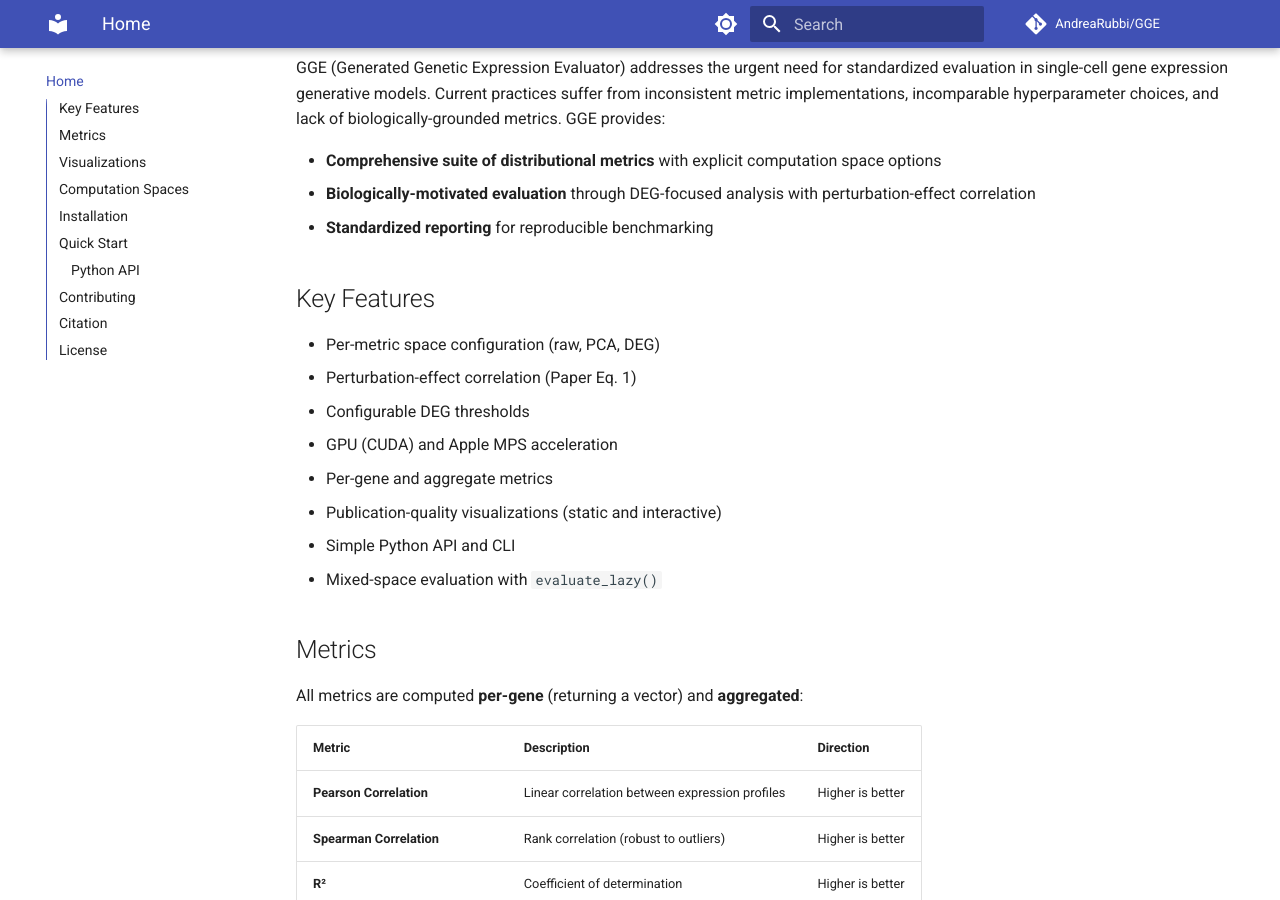
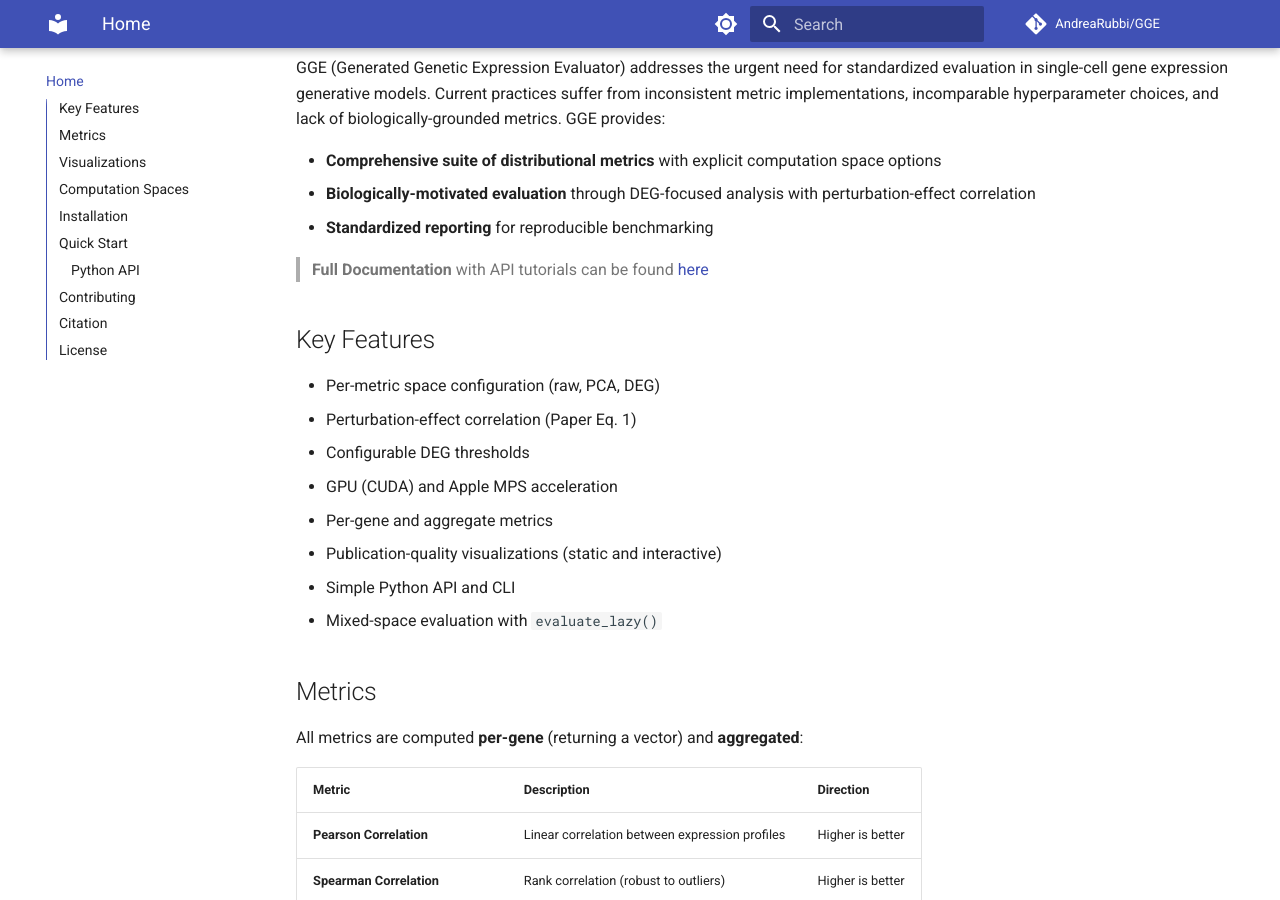
Before and after one commit to AndreaRubbi/GGE, an MkDocs documentation site: the page built from docs/index.md, in a window 1280 px wide and 900 px high, scrolled down 821 px. Built offline with MkDocs 1.6.1 and Material for MkDocs 9.7.7, drawn with Linux system fonts in a browser that asks for light colours; comment, search, counter and statistics services are not loaded.

Commit message:
minor docs fix

```diff
--- a/docs/index.md
+++ b/docs/index.md
@@ -17,6 +17,8 @@ GGE (Generated Genetic Expression Evaluator) addresses the urgent need for stand
 - **Comprehensive suite of distributional metrics** with explicit computation space options
 - **Biologically-motivated evaluation** through DEG-focused analysis with perturbation-effect correlation
 - **Standardized reporting** for reproducible benchmarking
+
+> **Full Documentation** with API tutorials can be found <a href="https://andrearubbi.github.io/GGE/">here</a>
 
 ## Key Features
 
```
